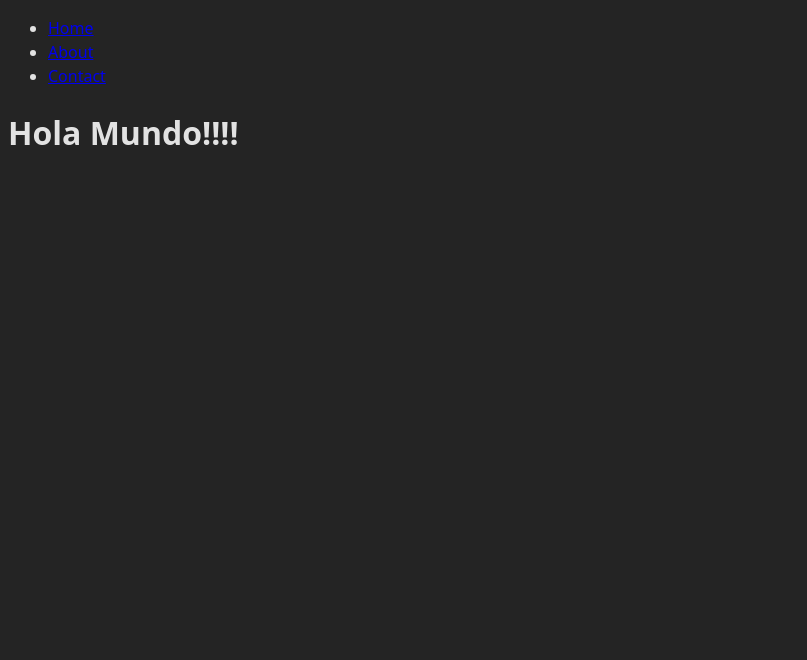
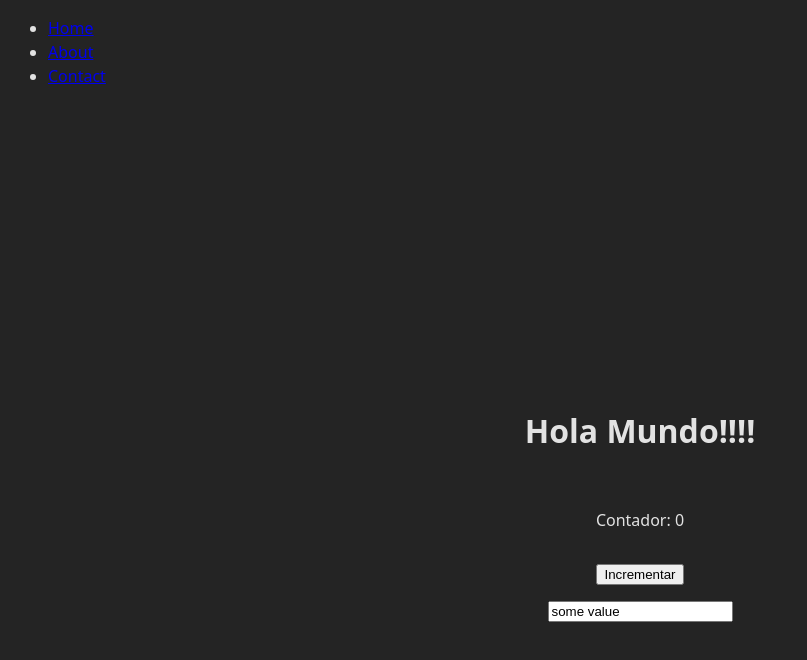
Before and after one commit to maxi-vilarino/curso-vue, a Vue app in the folder clases/: page / in a window 1280 px wide. Shown: the top 660 px of the page, without its empty margins (0-807 px from the left). Built offline with nearby package versions, Linux system fonts and the light colour scheme.

Commit message:
feat: reorganizar App.vue con contenedor y funcionalidad de contador

```diff
--- a/clases/src/App.vue
+++ b/clases/src/App.vue
@@ -1,10 +1,34 @@
 <script setup>
+import { ref } from "vue";
 import HeaderComponent from "./components/HeaderComponent.vue";
+
+let number = ref(0);
+
+const increment = () => {
+  number.value++;
+};
+
+const myId = "some-id";
+const myValue = ref("some value");
 </script>
 
 <template>
   <HeaderComponent />
-  <h1>Hola Mundo!!!!</h1>
+  <div class="container">
+    <h1 :id="myId">Hola Mundo!!!!</h1>
+    <p>Contador: {{ number }}</p>
+    <button @click="increment">Incrementar</button>
+    <input type="text" :value="myValue" />
+  </div>
 </template>
 
-<style></style>
+<style>
+.container {
+  display: flex;
+  flex-direction: column;
+  align-items: center;
+  justify-content: center;
+  gap: 1rem;
+  height: 100vh;
+}
+</style>
```
